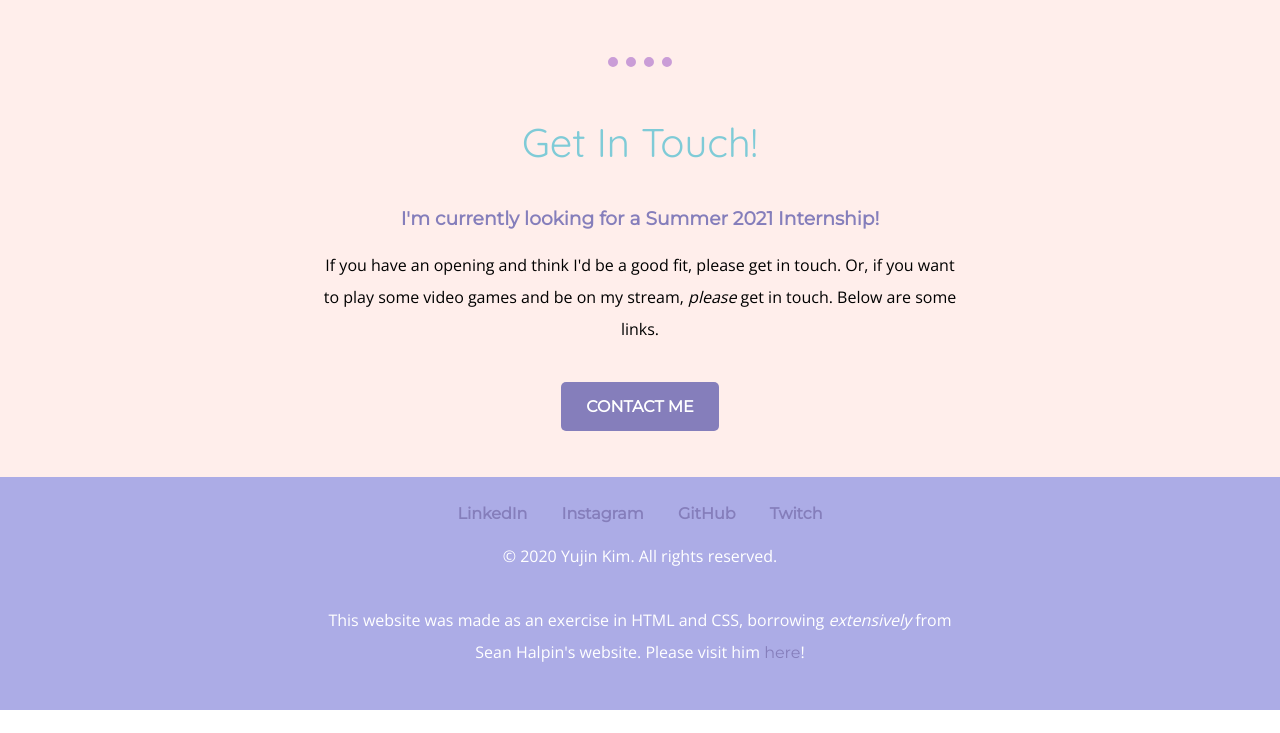
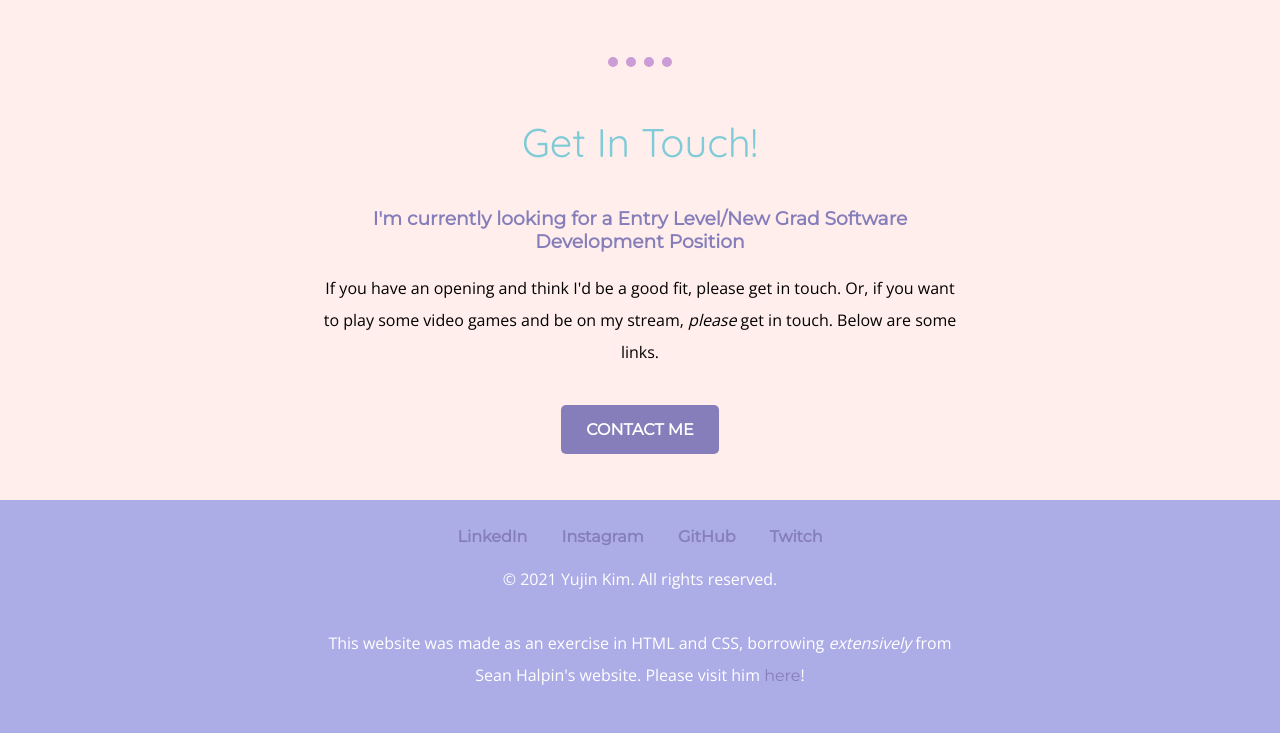
Before and after one commit to ykim155/personal-site, a plain HTML site: page index.html in a window 1280 px wide. Shown: the part 2297-3030 px from the top of the page. Before the commit the page ends 3007 px from the top, so only its background shows below. Drawn offline with nearby package versions, Linux system fonts and the light colour scheme.

Commit message:
Update index.html

```diff
--- a/index.html
+++ b/index.html
@@ -58,7 +58,7 @@
     <hr>
     <div class="contact-me">
       <h2>Get In Touch!</h2>
-      <h3>I'm currently looking for a Summer 2021 Internship!</h3>
+      <h3>I'm currently looking for a Entry Level/New Grad Software Development Position</h3>
       <p class="contact-p">If you have an opening and think I'd be a good fit, please get in touch.
         Or, if you want to play some video games and be on my stream, <em>please</em> get in touch. Below are some links. </p>
       <a class="btn" href="mailto:yujin.eugene.kim@gmail.com">CONTACT ME</a>
@@ -71,7 +71,7 @@
       <a class="footer-link" href="https://github.com/ykim155">GitHub</a>
       <a class="footer-link" href="https://www.twitch.tv/shadowrxn">Twitch</a>
     <br>
-    <p class="copyright">© 2020 Yujin Kim. All rights reserved.</p>
+    <p class="copyright">© 2021 Yujin Kim. All rights reserved.</p>
     <p class="disclaimer">This website was made as an exercise in HTML and CSS, borrowing <em>extensively</em>
       from Sean Halpin's website. Please visit him <a class="external-link" target="_blank" href="http://seanhalpin.io/">here</a>!</p>
   </div>
```
